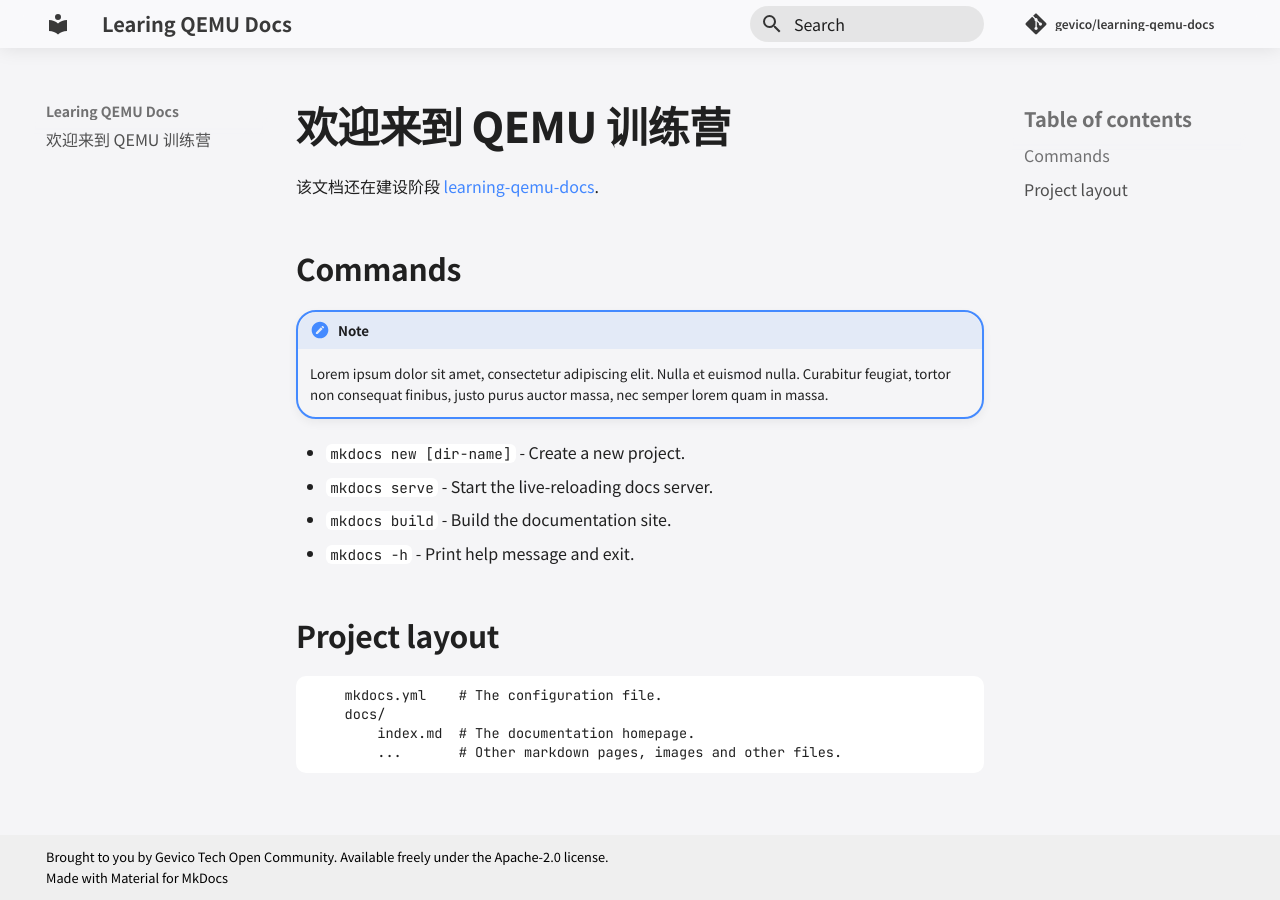
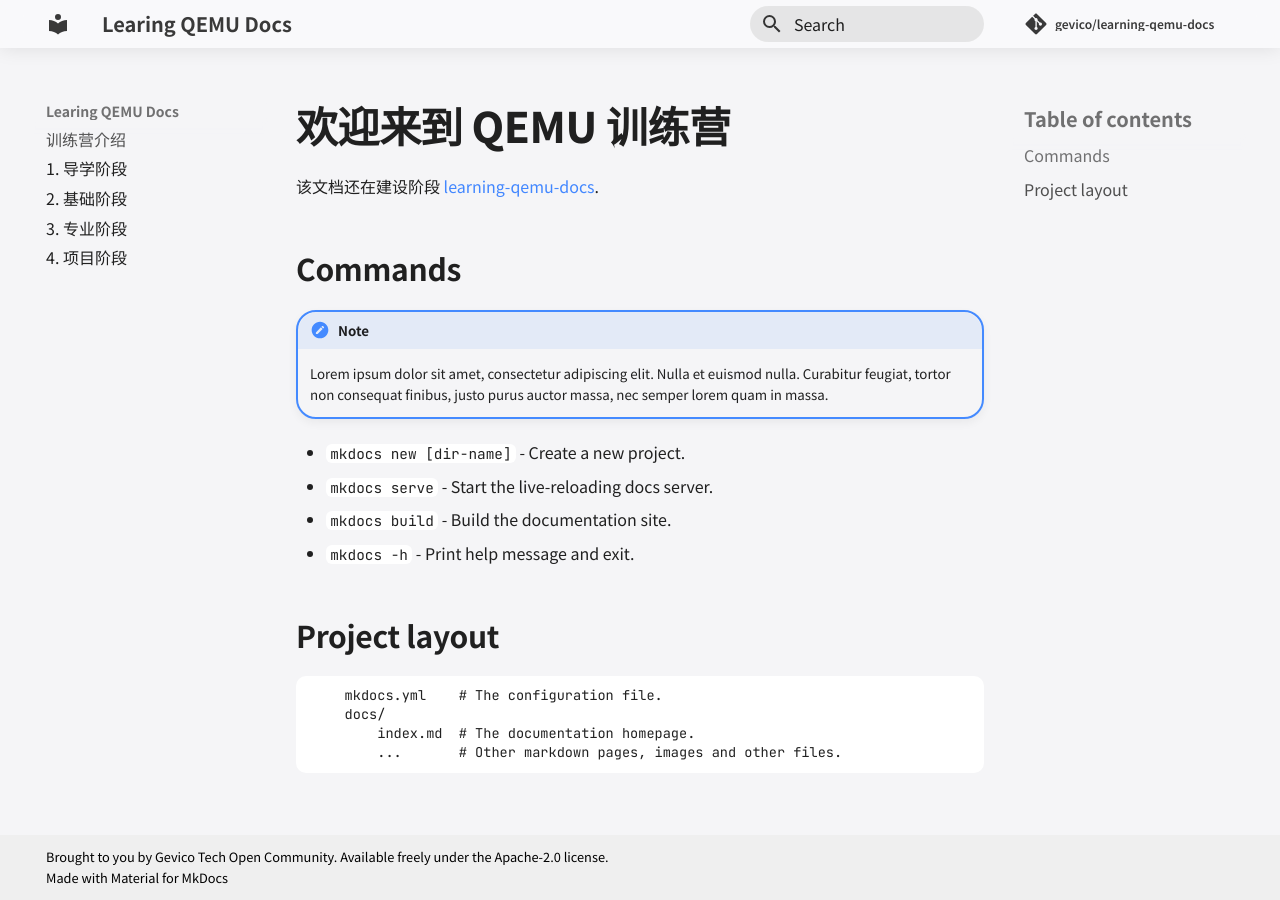
Before and after one commit to zevorn/learning-qemu-docs, an MkDocs documentation site: the page built from docs/index.md, in a window 1280 px wide. Built offline with MkDocs 1.6.1 and Material for MkDocs 9.7.7, drawn with Linux system fonts in a browser that asks for light colours; comment, search, counter and statistics services are not loaded.

Commit message:
repo: update home page

```diff
--- a/mkdocs.yml
+++ b/mkdocs.yml
@@ -19,3 +19,10 @@ markdown_extensions:
   - admonition
   - pymdownx.details
   - pymdownx.superfences
+
+nav:
+  - 训练营介绍: index.md
+  - 1. 导学阶段: ch0/index.md
+  - 2. 基础阶段: ch1/index.md
+  - 3. 专业阶段: ch2/index.md
+  - 4. 项目阶段: ch3/index.md
```
Also changed, not shown: docs/ch0/index.md (added), docs/ch1/index.md (added), docs/ch2/index.md (added), docs/ch3/index.md (added).
